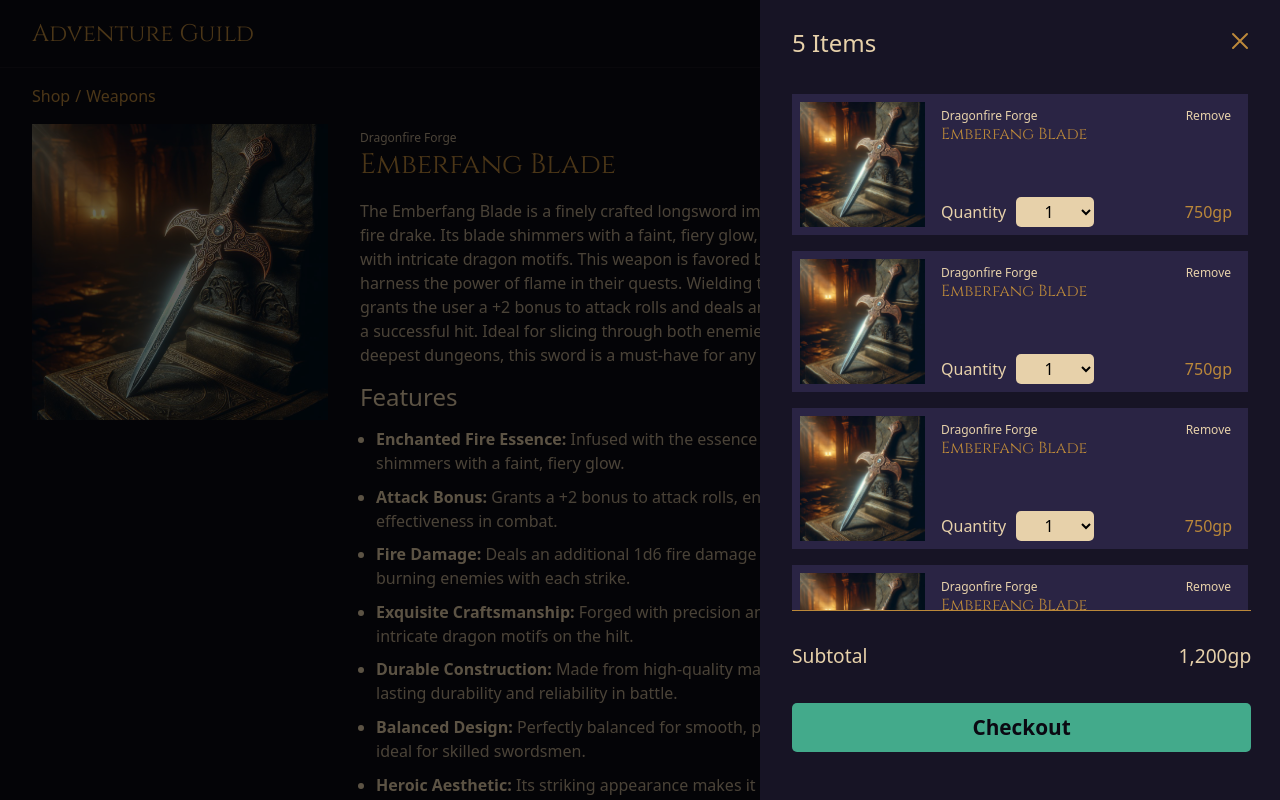
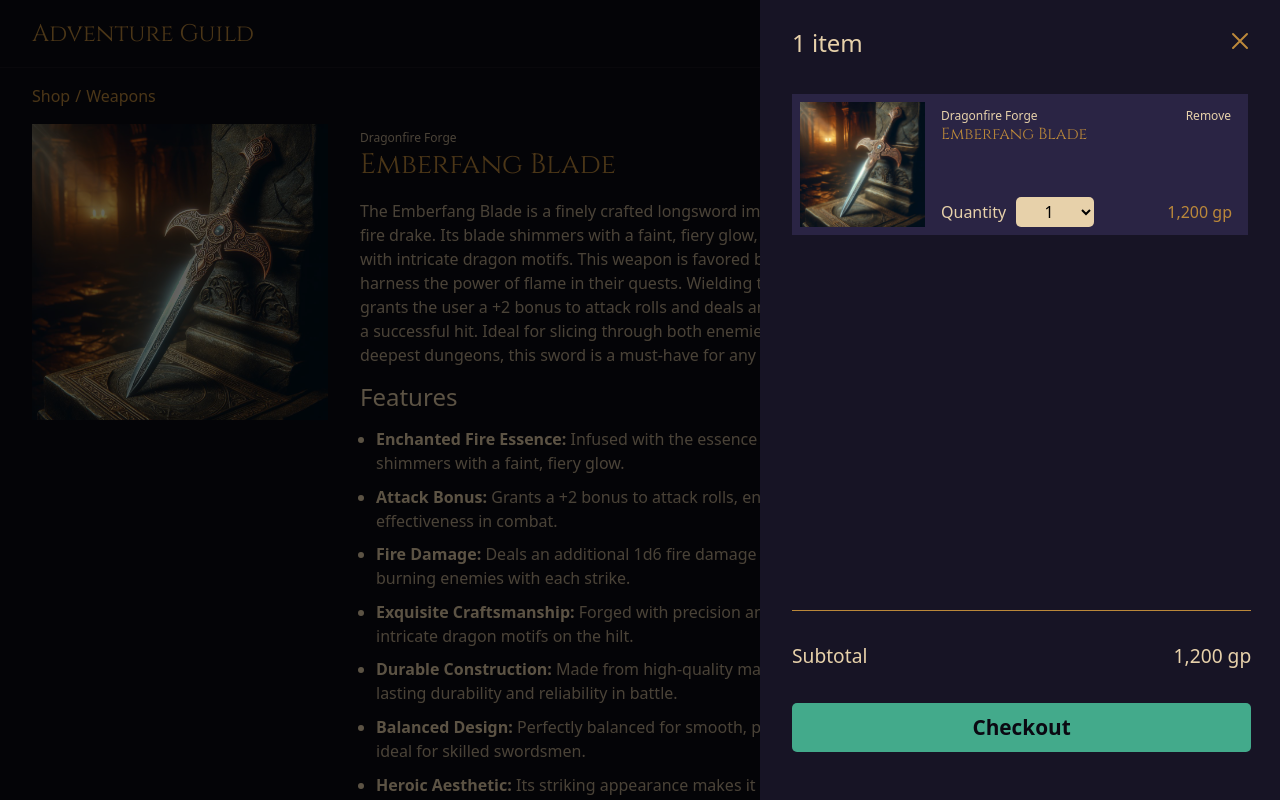
Before and after one commit to dreamlabo/dnd-ecommerce, a Next.js app: page /shop/weapons/1 in a window 1280 px wide. Both pictures are taken after a click on the button "Add to Cart". Shown: the top 800 px of the page. Built offline with nearby package versions, Linux system fonts and the light colour scheme.

Commit message:
[Feature] Shopping cart is now dynamic.

```diff
--- a/src/app/shop/[category]/[productId]/page.jsx
+++ b/src/app/shop/[category]/[productId]/page.jsx
@@ -9,6 +9,8 @@ import {getProductsByManufacturer} from '../../../../fakeData/helperFunctions/he
 import ProductPurchaseCard from "@/app/shop/components/ProductPurchaseCard";
 import CartModal from "../../components/CartModal";
 
+import {userCart} from "../../../../fakeData/userData/userData";
+
 export default function ProductPage({params}) {
 
     const pageElementRef = useRef(null);
@@ -16,8 +18,10 @@ export default function ProductPage({params}) {
     const [isCartModalOpen, setIsCartModalOpen] = useState(false);
 
 
+
+
     const product = getProductById(params.productId);
-    const productsByManufacturer = getProductsByManufacturer(product.manufacturer, product.productId);
+    const productsByManufacturer = getProductsByManufacturer(product?.manufacturer, product?.productId);
     console.log(productsByManufacturer.length);
 
     const renderFeatures = () => {
@@ -40,7 +44,27 @@ export default function ProductPage({params}) {
         })
     }
 
-    const handleAddToCart = () => {
+    const handleAddToCart = (quantity) => {
+        const cartItemIndex = userCart.findIndex(item => item.productId === product.productId)
+
+        if(cartItemIndex >= 0) {
+            const items = userCart[cartItemIndex].quantityInCart
+            userCart[cartItemIndex] = {...userCart[cartItemIndex], quantityInCart: (items +  quantity), dateAddedToCart: new Date()}
+            console.log(userCart)
+        }
+        else {
+            const newCartItem = {
+                productId: product?.productId,
+                productName: product?.productName,
+                imageUrl: product?.productImageUrl,
+                quantityInCart: quantity,
+                productPrice: product?.productPrice,
+                manufacturer: product?.manufacturer,
+                dateAddedToCart: new Date(),
+            }
+            userCart.push(newCartItem);
+        }
+
         setIsCartModalOpen(true);
         bodyElementRef.current.classList.add("no_scroll_on_overlay")
     }
@@ -54,21 +78,21 @@ export default function ProductPage({params}) {
         if(pageElementRef.current) {
             bodyElementRef.current = pageElementRef.current.closest(".body-background ")
         }
-    })
+    },[])
 
   return (
     <main  ref={pageElementRef} className={style.section_container}>
             <nav>
                 <ol className={style.breadcrumbContainer}>
                     <li className={style.list_item}><Link className={style.breadcrumb_link} href="/shop"><span>Shop</span></Link></li>
-                    <li className={style.list_item}><Link className={style.breadcrumb_link}href={`/shop/${product.category}`}>{product.category}</Link></li>
+                    <li className={style.list_item}><Link className={style.breadcrumb_link}href={`/shop/${product?.category}`}>{product?.category}</Link></li>
                     {/* <li className={style.list_item}>{product.productName}</li> */}
                 </ol>
             </nav>
         <section className={style.two_col_grid}>
             <div className={style.product_title_container__mobile}>
-                    <span className={style.product_manufacturer}>{product.manufacturer}</span>
-                    <h1 className={style.product_name}>{product.productName}</h1>
+                    <span className={style.product_manufacturer}>{product?.manufacturer}</span>
+                    <h1 className={style.product_name}>{product?.productName}</h1>
                 </div>
             <div className={style.product_image_container}>
                 <Image className={style.product_image}
@@ -105,8 +129,9 @@ export default function ProductPage({params}) {
                 {renderProductCardsVerticalSmall()}
             </ul>
         </section>
-        <CartModal isOpen={isCartModalOpen}
-                     handleCloseModal={handleCloseModal} />
+        {isCartModalOpen && <CartModal isOpen={isCartModalOpen}
+                     handleCloseModal={handleCloseModal} />}
+
 
     </main>
   )
--- a/src/app/shop/components/CartModal.tsx
+++ b/src/app/shop/components/CartModal.tsx
@@ -1,185 +1,92 @@
 'use client'
+import { useState } from "react";
 import Link from "next/link";
 import { IoCloseOutline } from "react-icons/io5";
 import Image from "next/image";
-import Sword from '../../assets/images/weapons/dnd-sword-1.jpg'
+
+import CartProductCard from "./cart/CartProductCard";
+import {userCart} from "../../../fakeData/userData/userData"
 
 type CartModalProps = {
     isOpen: boolean;
     handleCloseModal: () => void;
+}
 
+export default function CartModal({isOpen, handleCloseModal}: CartModalProps) {
+    // if(!isOpen) {
+    //     return null;
+    // }
+
+    const [reRender, setReRender] = useState(false)
+
+    const handleCartItemQuantityUpdate = (itemId: string,  updatedQuantity: number ) => {
+        userCart.map(item => {
+            console.log(item.productId === itemId)
+            if (item.productId === itemId) {
+               item.quantityInCart = updatedQuantity;
             }
-export default function CartModal({isOpen, handleCloseModal}: CartModalProps) {
-  if(!isOpen) {
-    return null;
+        })
+        setReRender(!reRender)
+        console.log(userCart)
     }
+
+    const renderCartProductCards = () => {
+        return userCart.map(product => {
+            return (
+                <CartProductCard  key={product.productId}
+                id={product.productId}
+                    imageUrl={product.imageUrl}
+                    name={product.productName}
+                    quantity={product.quantityInCart}
+                    price={product.productPrice}
+                    manufacturer={product.manufacturer}
+                    updateItemQuantity={handleCartItemQuantityUpdate}
+                />
+            )
+        })
+    }
+
+    const renderItemAmount = () => {
+        const totalItemsInCart = userCart.reduce((totalItems, item) =>
+            totalItems + item.quantityInCart, 0
+        )
+
+        if(totalItemsInCart < 1) return null
+
+        if(totalItemsInCart === 1) {
+            return `${totalItemsInCart} item`;
+        } else {
+            return `${totalItemsInCart} items`;
+        }
+    }
+
+    const getSubtotalOfItems = () => {
+        const subTotal = userCart.reduce((total, item) => total + (item.quantityInCart * item.productPrice) , 0)
+        return subTotal.toLocaleString()
+    }
+
     return (
         <>
             <div onClick={handleCloseModal} className="modal_overlay"></div>
                 <div role="dialog" aria-modal="true" className="modal-wrapper">
                     <div className="modal_container">
                         <div className="flex justify-between items-center cart_top_container">
-                <span className="cart_header__items" >5 Items</span>
+                            <span className="cart_header__items" >{renderItemAmount()}</span>
                             <button onClick={handleCloseModal} className="modal_btn__close"><IoCloseOutline /></button>
                         </div>
                         <div className="cart_products_container">
-                <div className="cart_product_card">
-                    <Image
-                        src={Sword}
-                        alt="product-name"
-                        height={125}
-                        width={125}
-                    />
-                    <div className="w-full flex flex-col" >
-                        <div className="flex justify-between align-start max-[300px]:flex-wrap" >
-                            <div>
-                                <span className="cart_company">Dragonfire Forge</span>
-                                <h2 className="cart_Product__name">Emberfang Blade</h2>
-                            </div>
-                            <button className="cart_btn__remove">Remove</button>
-                        </div>
-                        <div className="cart_product_bottom_container">
-                            <div>
-                                <label className="cart_label__quantity" htmlFor="">Quantity</label>
-                                <select className="cart_quantity__select" name="" id="">
-                                    <option value="">1</option>
-                                    <option value="">2</option>
-                                    <option value="">3</option>
-                                </select>
-                            </div>
-                            <p className="cart_price_of_product" >750gp</p>
-                        </div>
-                    </div>
-                </div>
-                <div className="cart_product_card">
-                    <Image
-                        src={Sword}
-                        alt="product-name"
-                        height={125}
-                        width={125}
-                    />
-                    <div className="w-full flex flex-col" >
-                        <div className="flex justify-between align-start max-[300px]:flex-wrap" >
-                            <div>
-                                <span className="cart_company">Dragonfire Forge</span>
-                                <h2 className="cart_Product__name">Emberfang Blade</h2>
-                            </div>
-                            <button className="cart_btn__remove">Remove</button>
-                        </div>
-                        <div className="cart_product_bottom_container">
-                            <div>
-                                <label className="cart_label__quantity" htmlFor="">Quantity</label>
-                                <select className="cart_quantity__select" name="" id="">
-                                    <option value="">1</option>
-                                    <option value="">2</option>
-                                    <option value="">3</option>
-                                </select>
-                            </div>
-                            <p className="cart_price_of_product" >750gp</p>
-                        </div>
-                    </div>
-
-                </div>
-                <div className="cart_product_card">
-                    <Image
-                        src={Sword}
-                        alt="product-name"
-                        height={125}
-                        width={125}
-                    />
-                    <div className="w-full flex flex-col" >
-                        <div className="flex justify-between align-start max-[300px]:flex-wrap" >
-                            <div>
-                                <span className="cart_company">Dragonfire Forge</span>
-                                <h2 className="cart_Product__name">Emberfang Blade</h2>
-                            </div>
-                            <button className="cart_btn__remove">Remove</button>
-                        </div>
-                        <div className="cart_product_bottom_container">
-                            <div>
-                                <label className="cart_label__quantity" htmlFor="">Quantity</label>
-                                <select className="cart_quantity__select" name="" id="">
-                                    <option value="">1</option>
-                                    <option value="">2</option>
-                                    <option value="">3</option>
-                                </select>
-                            </div>
-                            <p className="cart_price_of_product" >750gp</p>
-                        </div>
-                    </div>
-
-                </div>
-                <div className="cart_product_card">
-                    <Image
-                        src={Sword}
-                        alt="product-name"
-                        height={125}
-                        width={125}
-                    />
-                    <div className="w-full flex flex-col" >
-                        <div className="flex justify-between align-start max-[300px]:flex-wrap" >
-                            <div>
-                                <span className="cart_company">Dragonfire Forge</span>
-                                <h2 className="cart_Product__name">Emberfang Blade</h2>
-                            </div>
-                            <button className="cart_btn__remove">Remove</button>
-                        </div>
-                        <div className="cart_product_bottom_container">
-                            <div>
-                                <label className="cart_label__quantity" htmlFor="">Quantity</label>
-                                <select className="cart_quantity__select" name="" id="">
-                                    <option value="">1</option>
-                                    <option value="">2</option>
-                                    <option value="">3</option>
-                                </select>
-                            </div>
-                            <p className="cart_price_of_product" >750gp</p>
-                        </div>
-                    </div>
-
-                </div>
-                <div className="cart_product_card">
-                    <Image
-                        src={Sword}
-                        alt="product-name"
-                        height={125}
-                        width={125}
-                    />
-                    <div className="w-full flex flex-col" >
-                        <div className="flex justify-between align-start max-[300px]:flex-wrap" >
-                            <div>
-                                <span className="cart_company">Dragonfire Forge</span>
-                                <h2 className="cart_Product__name">Emberfang Blade</h2>
-                            </div>
-                            <button className="cart_btn__remove">Remove</button>
-                        </div>
-                        <div className="cart_product_bottom_container">
-                            <div>
-                                <label className="cart_label__quantity" htmlFor="">Quantity</label>
-                                <select className="cart_quantity__select" name="" id="">
-                                    <option value="">1</option>
-                                    <option value="">2</option>
-                                    <option value="">3</option>
-                                </select>
-                            </div>
-                            <p className="cart_price_of_product" >750gp</p>
-                        </div>
-                    </div>
-                </div>
+                            {renderCartProductCards()}
                         </div>
                         <div className="cart_bottom_wrapper">
                         <div className="w-full">
                             <p className="cart_bottom_subtotal__container" >
                                 <span>Subtotal</span>
-                        <span>1,200gp</span>
+                                <span>{getSubtotalOfItems()} gp</span>
                             </p>
                             <Link className="cart_btn__checkout" href="/">Checkout</Link>
                         </div>
                     </div>
-
                 </div>
-
-
             </div>
         </>
     )
--- a/src/app/shop/components/ProductCardVerticalSmall.tsx
+++ b/src/app/shop/components/ProductCardVerticalSmall.tsx
@@ -3,6 +3,8 @@ import Link from "next/link";
 import { FaCircleArrowRight } from "react-icons/fa6";
 import Dagger from "../../../../public/weapons/dnd-dagger-1.jpg"
 import style from "../shop.module.css"
+
+
 
 
 type ProductCardVerticalSmallProps = {
--- a/src/app/shop/components/ProductPurchaseCard.tsx
+++ b/src/app/shop/components/ProductPurchaseCard.tsx
@@ -7,7 +7,7 @@ import { IoMdCheckmarkCircleOutline } from "react-icons/io";
 type ProductPurchaseCardProps = {
     price: number;
     quantityInStock: number;
-    handleAddToCart: () => void;
+    handleAddToCart: (quantity: number) => void;
 }
 
 export default function ProductPurchaseCard({price, quantityInStock, handleAddToCart } : ProductPurchaseCardProps) {
@@ -93,7 +93,7 @@ export default function ProductPurchaseCard({price, quantityInStock, handleAddTo
                             </div>
                         </div>
                         <div className="pt-4">
-                            <button onClick={handleAddToCart} className={style.product_add_to_cart_btn}>Add to Cart</button>
+                            <button onClick={() => {handleAddToCart(purchaseQuantity)}} className={style.product_add_to_cart_btn}>Add to Cart</button>
                             <button className={style.product_add_to_wish_list_btn}>Add to Wish List</button>
                         </div>
                     </div>
--- /dev/null
+++ b/src/app/shop/components/cart/CartProductCard.tsx
@@ -0,0 +1,55 @@
+'use client'
+import Image from "next/image"
+import { useState } from 'react';
+
+type CartProductCardProps = {
+    id: string;
+    imageUrl: string;
+    name: string;
+    manufacturer: string,
+    price: number;
+    quantity: number;
+    updateItemQuantity: (id: string, updatedQuantity: number) => void
+}
+
+export default function CartProductCard({id, imageUrl, name, manufacturer, price, quantity, updateItemQuantity } : CartProductCardProps) {
+  const [purchaseQuantity, setPurchaseQuantity] = useState(quantity);
+
+  const updateQuantity = (event: React.FormEvent<HTMLSelectElement>) => {
+        event.preventDefault();
+        setPurchaseQuantity(parseInt(event.currentTarget.value));
+        updateItemQuantity(id, parseInt(event.currentTarget.value));
+  }
+    return (
+    <div className="cart_product_card">
+                    <Image
+                        src={imageUrl}
+                        alt="product-name"
+                        height={125}
+                        width={125}
+                    />
+                    <div className="w-full flex flex-col" >
+                        <div className="flex justify-between align-start max-[300px]:flex-wrap" >
+                            <div>
+                                <span className="cart_company">{manufacturer}</span>
+                                <h2 className="cart_Product__name">{name}</h2>
+                            </div>
+                            <button className="cart_btn__remove">Remove</button>
+                        </div>
+                        <div className="cart_product_bottom_container">
+                            <div>
+                                <label className="cart_label__quantity" htmlFor="">Quantity</label>
+                                <select defaultValue={purchaseQuantity} onChange={updateQuantity} className="cart_quantity__select" name="" id="">
+                                    <option value={1}>1</option>
+                                    <option value={2}>2</option>
+                                    <option value={3}>3</option>
+                                    <option value={4}>4</option>
+                                    <option value={5}>5</option>
+                                </select>
+                            </div>
+                            <p className="cart_price_of_product" >{price?.toLocaleString()} gp</p>
+                        </div>
+                    </div>
+                </div>
+  )
+}
--- a/src/fakeData/productsData.js
+++ b/src/fakeData/productsData.js
@@ -104,7 +104,7 @@ export const productsData = [
         productDetails: [
             "Enhanced Precision: Grants a +2 bonus to attack rolls, ensuring highly accurate shots over long distances.",
             "Silent Arrows: Designed to shoot arrows silently, perfect for stealthy operations and undetected strikes.",
-            "Lightweight and Durable: Crafted from fine yew wood and reinforced with elven silver, offering a perfect balance of strength and agility.",
+            "Lightweight and Durable: Crafted from fine yew wood and reinforced with Elven silver, offering a perfect balance of strength and agility.",
             "Ancient Enchantments: Bowstring hums with latent magic, giving each arrow a smooth and effortless flight."
         ],
         productPrice: 925,
--- /dev/null
+++ b/src/fakeData/userData/userData.js
@@ -0,0 +1,34 @@
+export const userCart = [
+    // need
+    // product object of:
+    //      product Id
+    //      url
+    //      quantity of product in cart
+    //      price
+    //      time added
+    //
+    // {
+    //     productId: '1',
+    //     productName: "Emberfang Blade",
+    //     imageUrl: '/weapons/dnd-sword-1.jpg',
+    //     quantityInCart: 2,
+    //     productPrice: 1200,
+    //     manufacturer: "Dragonfire Forge"
+    // },
+    // {
+    //     productId: '2',
+    //     productName: "Shadowstrike Dagger",
+    //     imageUrl: "/weapons/dnd-dagger-1.jpg",
+    //     quantityInCart: 4,
+    //     productPrice: 750,
+    //     manufacturer: "Dragonfire Forge"
+    // },
+    // {
+    //     productId: '11',
+    //     productName: "Explorer's Endurance Pack",
+    //     imageUrl: "/equipment/dnd-backpack-2.jpg",
+    //     quantityInCart: 2,
+    //     productPrice: 75,
+    //     manufacturer: "Pathfinder Provisions",
+    // }
+]
```
Lines whose indentation alone changed are shown as unchanged.
